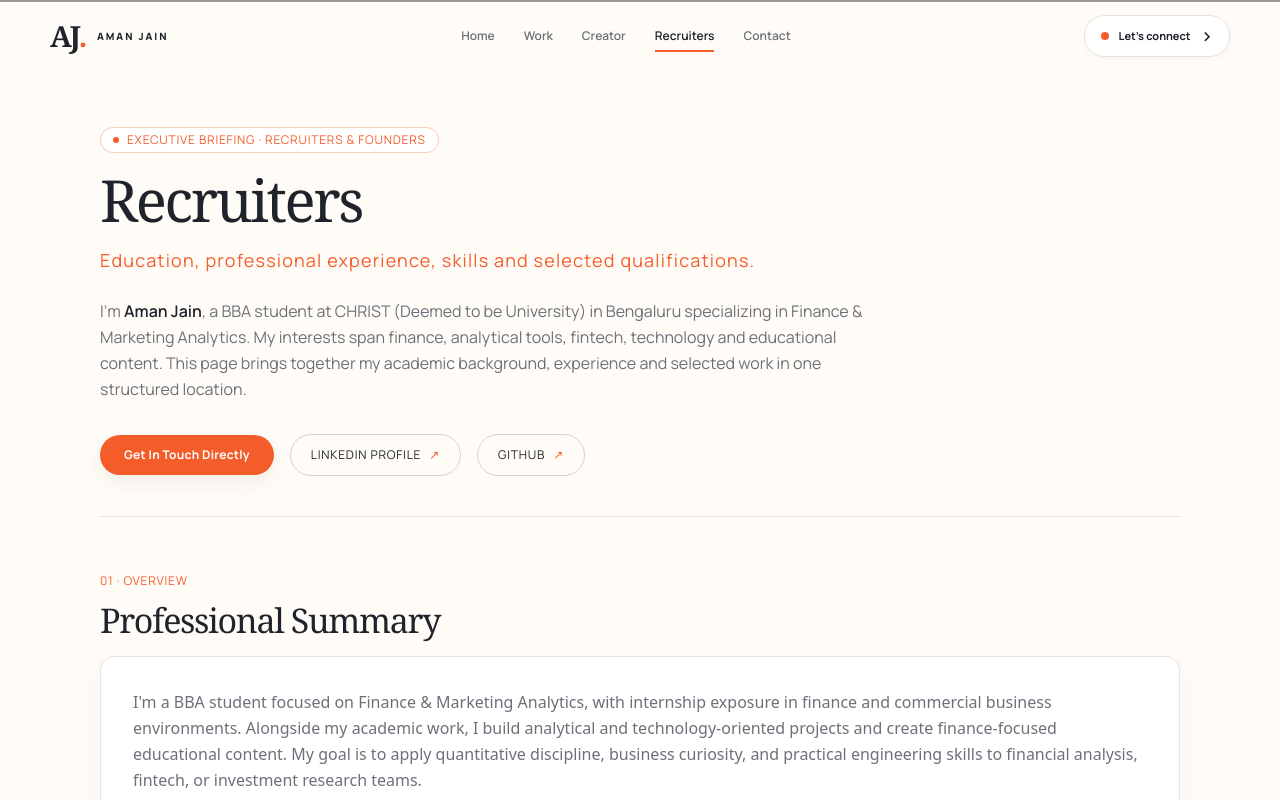
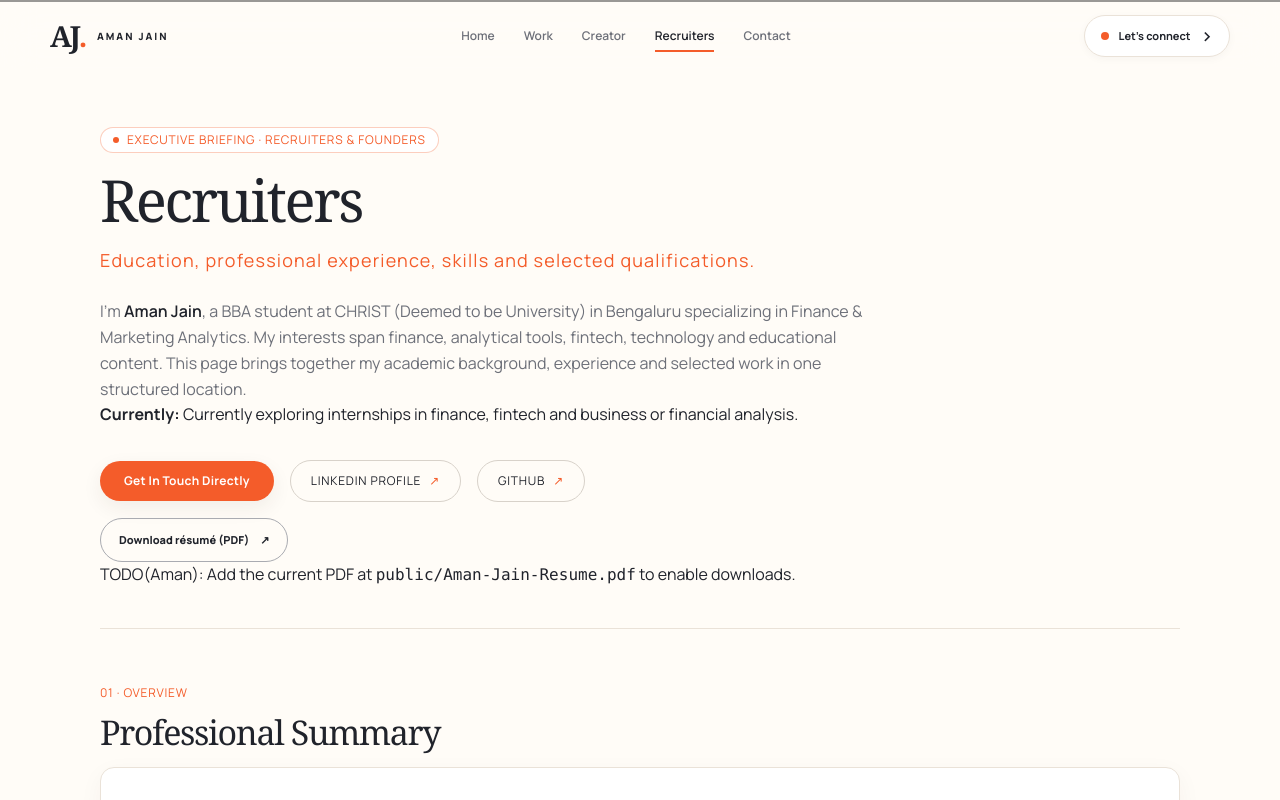
Before and after one commit to aman482006-beep/Oatish-webiste, a Next.js app: page /recruiters in a window 1280 px wide. Shown: the top 800 px of the page. Built offline with nearby package versions, Linux system fonts and the light colour scheme.

Commit message:
feat(recruiters): add metadata, availability and resume CTA

```diff
--- a/src/app/recruiters/page.tsx
+++ b/src/app/recruiters/page.tsx
@@ -1,6 +1,13 @@
-"use client";
+import type { Metadata } from "next";
+import Link from "next/link";
+import { currentlyOpenTo } from "@/data/profile";
+import { ResumeDownload } from "@/components/sections/resume-download";
 
-import Link from "next/link";
+export const metadata: Metadata = {
+  title: "Recruiters | Aman Jain",
+  description: "Education, internships, CFA candidate status, skills and selected qualifications for recruiters and collaborators.",
+  alternates: { canonical: "/recruiters" },
+};
 
 export default function RecruitersPage() {
   const skillsCategories = [
@@ -92,6 +99,7 @@ export default function RecruitersPage() {
           <p className="text-[var(--tech-text-muted)] text-base leading-relaxed max-w-3xl font-sans">
             I&apos;m <strong className="text-white font-semibold">Aman Jain</strong>, a BBA student at CHRIST (Deemed to be University) in Bengaluru specializing in Finance & Marketing Analytics. My interests span finance, analytical tools, fintech, technology and educational content. This page brings together my academic background, experience and selected work in one structured location.
           </p>
+          <p className="aj-currently-line"><strong>Currently:</strong> {currentlyOpenTo}</p>
 
           <div className="mt-8 flex flex-col sm:flex-row flex-wrap items-stretch sm:items-center gap-3 sm:gap-4">
             <a
@@ -118,6 +126,7 @@ export default function RecruitersPage() {
               <span>GitHub</span>
               <span className="text-[var(--tech-accent)]">↗</span>
             </a>
+            <ResumeDownload />
           </div>
         </div>
 
```
